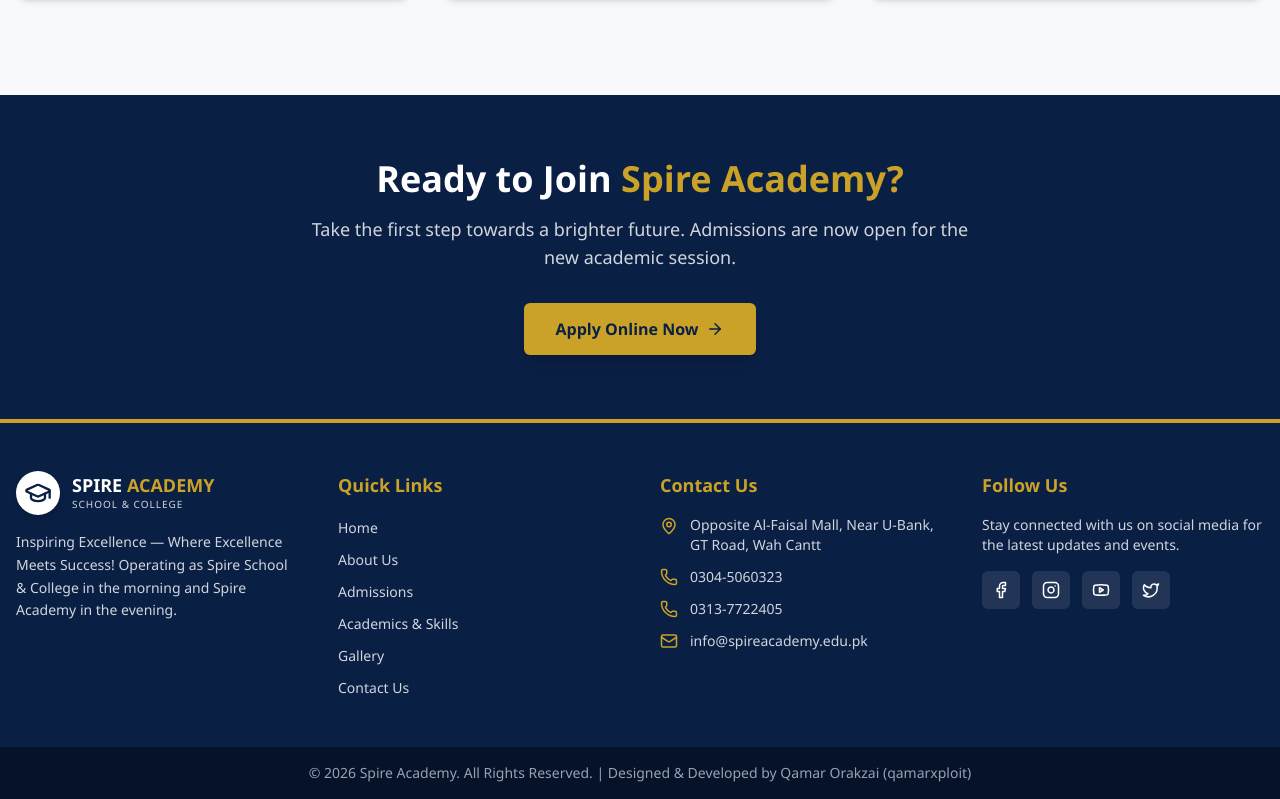
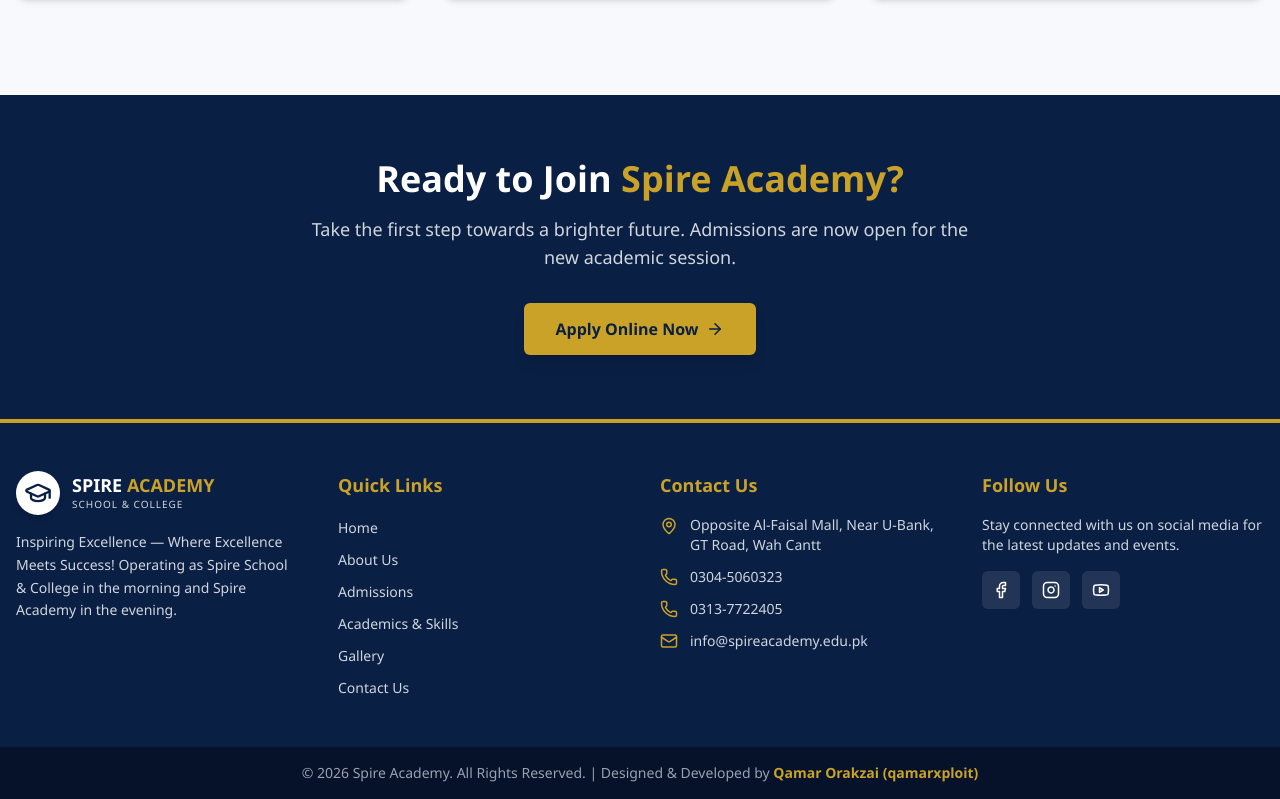
Before and after one commit to qamarxploit/Spire, a Next.js app: page / in a window 1280 px wide. Shown: the part 1879-2678 px from the top of the page. Built offline with nearby package versions, Linux system fonts and the light colour scheme.

Commit message:
Updated social links and developer website URL

```diff
--- a/src/app/admissions/page.tsx
+++ b/src/app/admissions/page.tsx
@@ -19,30 +19,24 @@
     setFormData((prev) => ({ ...prev, [e.target.name]: e.target.value }));
   };
 
-  const handleSubmit = async (e: React.FormEvent) => {
-    e.preventDefault();
-    setStatus("submitting");
-    setErrorMsg("");
+const handleSubmit = (e: React.FormEvent) => {
+  e.preventDefault();
 
-    try {
-      const res = await fetch("/api/admissions", {
-        method: "POST",
-        headers: { "Content-Type": "application/json" },
-        body: JSON.stringify(formData),
-      });
+  // ادارے کا واٹس ایپ نمبر (بین الاقوامی فارمیٹ میں)
+  const phoneNumber = "923045060323";
 
-      if (!res.ok) {
-        const data = await res.json().catch(() => ({}));
-        throw new Error(data.error || "Failed to submit inquiry");
-      }
+  // واٹس ایپ پر جانے والا میسج فارمیٹ
+  const textMessage = `*New Inquiry / Admission Request*%0A%0A` +
+    `*Student Name:* ${name}%0A` +
+    `*Phone/WhatsApp:* ${phone}%0A` +
+    `*Class Applying For:* ${className}%0A` +
+    `*Message:* ${message}`;
 
-      setStatus("success");
-      setFormData({ studentName: "", phone: "", classApplying: "", message: "" });
-    } catch (err: any) {
-      setStatus("error");
-      setErrorMsg(err.message || "Something went wrong. Please try again.");
-    }
-  };
+  // واٹس ایپ اوپن کرنے کا لنک
+  const whatsappUrl = `https://wa.me/${phoneNumber}?text=${textMessage}`;
+  window.open(whatsappUrl, '_blank');
+};
+
 
   return (
     <div>
--- a/src/components/Footer.tsx
+++ b/src/components/Footer.tsx
@@ -83,7 +83,7 @@
             </p>
             <div className="flex gap-3">
               <a
-                href="https://facebook.com"
+                href="https://www.facebook.com/share/14oLkFbahnj/"
                 target="_blank"
                 rel="noopener noreferrer"
                 className="bg-white/10 hover:bg-[#c9a227] p-2.5 rounded-md transition-colors"
@@ -92,7 +92,7 @@
                 <svg xmlns="http://www.w3.org/2000/svg" width="18" height="18" viewBox="0 0 24 24" fill="none" stroke="currentColor" strokeWidth="2" strokeLinecap="round" strokeLinejoin="round"><path d="M18 2h-3a5 5 0 0 0-5 5v3H7v4h3v8h4v-8h3l1-4h-4V7a1 1 0 0 1 1-1h3z"/></svg>
               </a>
               <a
-                href="https://instagram.com"
+                href="https://www.instagram.com/zahid.iqbal.359?stkn=MXZ5amttNjYxMG9qcA=="
                 target="_blank"
                 rel="noopener noreferrer"
                 className="bg-white/10 hover:bg-[#c9a227] p-2.5 rounded-md transition-colors"
@@ -101,22 +101,13 @@
                 <svg xmlns="http://www.w3.org/2000/svg" width="18" height="18" viewBox="0 0 24 24" fill="none" stroke="currentColor" strokeWidth="2" strokeLinecap="round" strokeLinejoin="round"><rect width="20" height="20" x="2" y="2" rx="5" ry="5"/><path d="M16 11.37A4 4 0 1 1 12.63 8 4 4 0 0 1 16 11.37z"/><line x1="17.5" x2="17.51" y1="6.5" y2="6.5"/></svg>
               </a>
               <a
-                href="https://youtube.com"
+                href="https://m.youtube.com/results?sp=mAEA&search_query=Spire+College+"
                 target="_blank"
                 rel="noopener noreferrer"
                 className="bg-white/10 hover:bg-[#c9a227] p-2.5 rounded-md transition-colors"
                 aria-label="YouTube"
               >
                 <svg xmlns="http://www.w3.org/2000/svg" width="18" height="18" viewBox="0 0 24 24" fill="none" stroke="currentColor" strokeWidth="2" strokeLinecap="round" strokeLinejoin="round"><path d="M2.5 17a24.12 24.12 0 0 1 0-10 2 2 0 0 1 1.4-1.4 49.56 49.56 0 0 1 16.2 0A2 2 0 0 1 21.5 7a24.12 24.12 0 0 1 0 10 2 2 0 0 1-1.4 1.4 49.55 49.55 0 0 1-16.2 0A2 2 0 0 1 2.5 17"/><path d="m10 15 5-3-5-3z"/></svg>
-              </a>
-              <a
-                href="https://twitter.com"
-                target="_blank"
-                rel="noopener noreferrer"
-                className="bg-white/10 hover:bg-[#c9a227] p-2.5 rounded-md transition-colors"
-                aria-label="Twitter"
-              >
-                <svg xmlns="http://www.w3.org/2000/svg" width="18" height="18" viewBox="0 0 24 24" fill="none" stroke="currentColor" strokeWidth="2" strokeLinecap="round" strokeLinejoin="round"><path d="M22 4s-.7 2.1-2 3.4c1.6 10-9.4 17.3-18 11.6 2.2.1 4.4-.6 6-2C3 15.5.5 9.6 3 5c2.2 2.6 5.6 4.1 9 4-.9-4.2 4-6.6 7-3.8 1.1 0 3-1.2 3-1.2z"/></svg>
               </a>
             </div>
           </div>
@@ -127,7 +118,15 @@
       <div className="bg-[#05122a] py-4">
         <div className="max-w-7xl mx-auto px-4 text-center">
           <p className="text-gray-400 text-sm">
-            &copy; 2026 Spire Academy. All Rights Reserved. | Designed & Developed by Qamar Orakzai (qamarxploit)
+            &copy; 2026 Spire Academy. All Rights Reserved. | Designed & Developed by{" "}
+            <a
+              href="https://qamarorakzai.rf.gd/"
+              target="_blank"
+              rel="noopener noreferrer"
+              className="text-[#c9a227] hover:underline font-semibold"
+            >
+              Qamar Orakzai (qamarxploit)
+            </a>
           </p>
         </div>
       </div>
```
